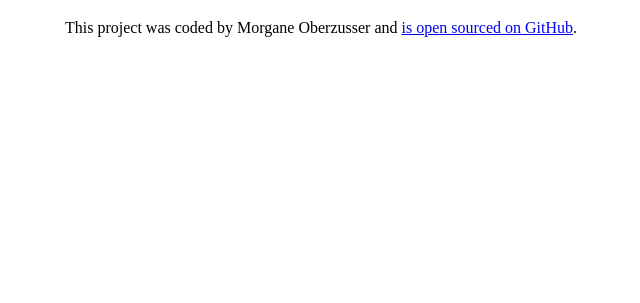
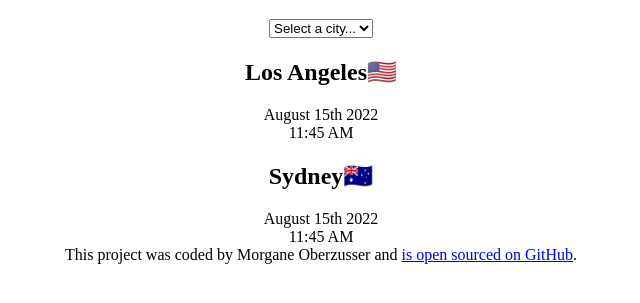
Before and after one commit to morgane2089/world-clock, a plain HTML site: page index.html in a window 1280 px wide. Shown: the part 61-364 px from the top of the page, without its empty margins (319-959 px from the left). Drawn offline with Linux system fonts and the light colour scheme.

Commit message:
Added the basic HTML

```diff
--- a/index.html
+++ b/index.html
@@ -8,8 +8,32 @@
     <title>Worl Clock - Morgane Oberzusser</title>
 </head>
 <body>
+<div class="container">
+    <h1>World Clock</h1>
+    <select name="destination" id="city">
+        <option value="">Select a city...</option>
+        <option value="">London</option>
+        <option value="">New York</option>
+        <option value="">Auckland</option>
 
-    <h1>World Clock</h1>
+
+
+
+    </select>
+
+    <div class="city">
+            <h2>Los Angeles🇺🇸</h2>
+            <div class="date"> August 15th 2022</div>
+            <div class="time"> 11:45 AM</div>
+
+    </div>
+    <div class="city">
+        <h2>Sydney🇦🇺</h2>
+        <div class="date"> August 15th 2022</div>
+        <div class="time"> 11:45 AM</div>
+
+</div>
+</div>
     <footer>
         This project was coded by Morgane Oberzusser and <a href="https://github.com/morgane2089/world-clock" target="_blank" >is open sourced on GitHub</a>.
     </footer>
```
